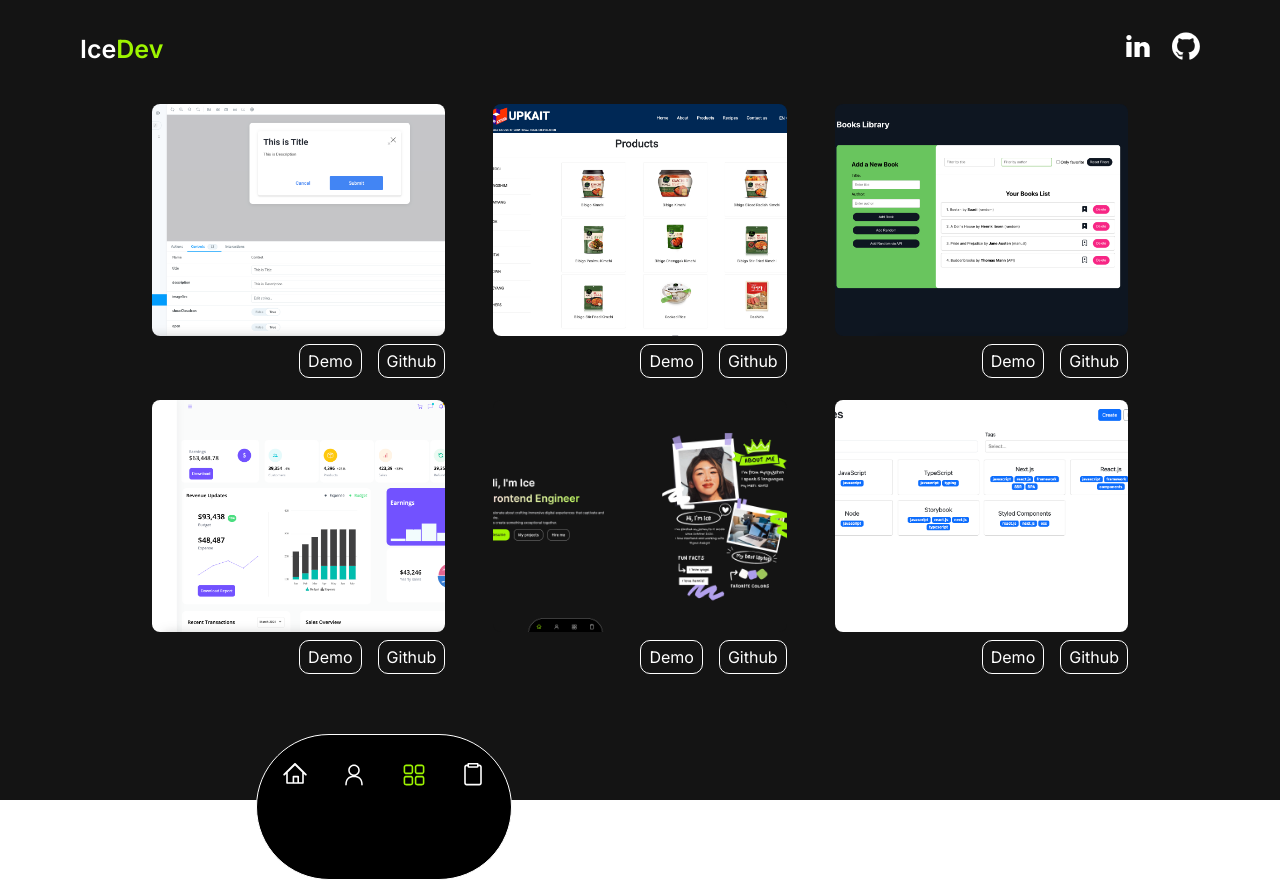
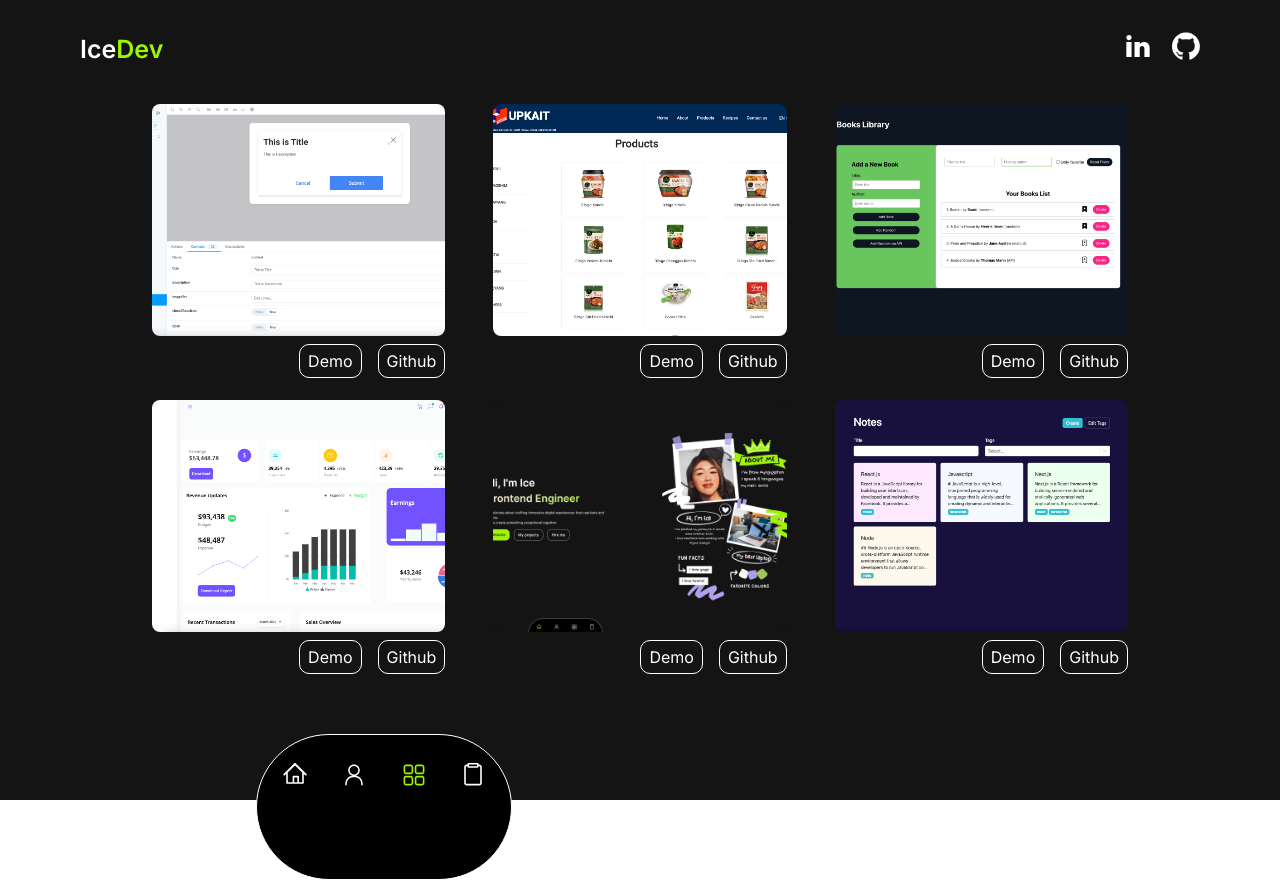
Before and after one commit to alive2020/next-portfolio, a Next.js app: page /my-projects in a window 1280 px wide. Built offline with nearby package versions, Linux system fonts and the light colour scheme.

Commit message:
update: NoteApp img

```diff
--- a/constants/index.ts
+++ b/constants/index.ts
@@ -142,7 +142,7 @@ export const Projects = [
   {
     title: "Notes App",
     text: "Notes App on React.js with Typescript",
-    src: "/NotesApp.png",
+    src: "/NoteApp.png",
     urlProject: "https://ice-notes-app.netlify.app/",
     urlGithub: "https://github.com/alive2020/Note-Typescript-App",
   },
```
Also changed, not shown: public/NoteApp.png (added), public/NotesApp.png (deleted).
